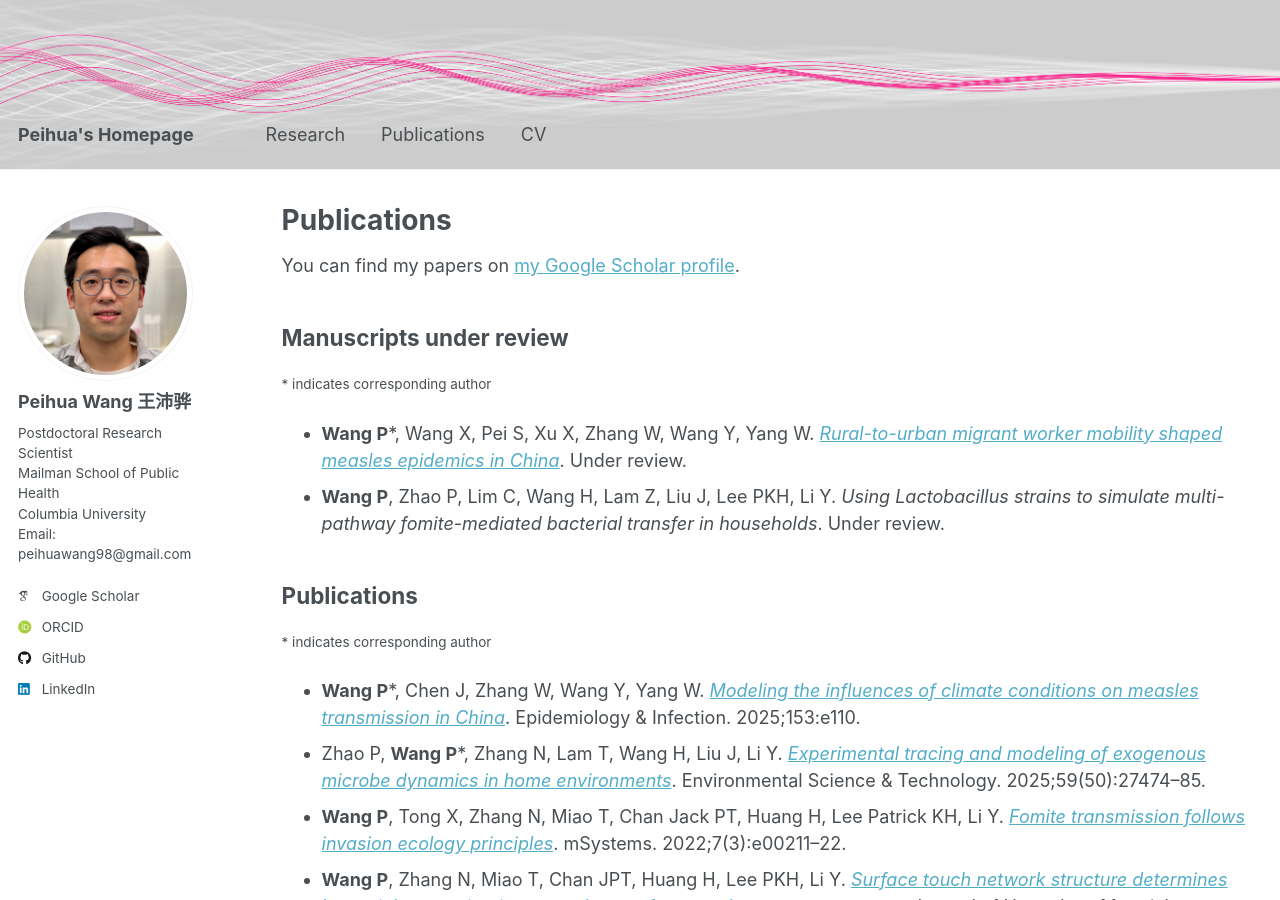
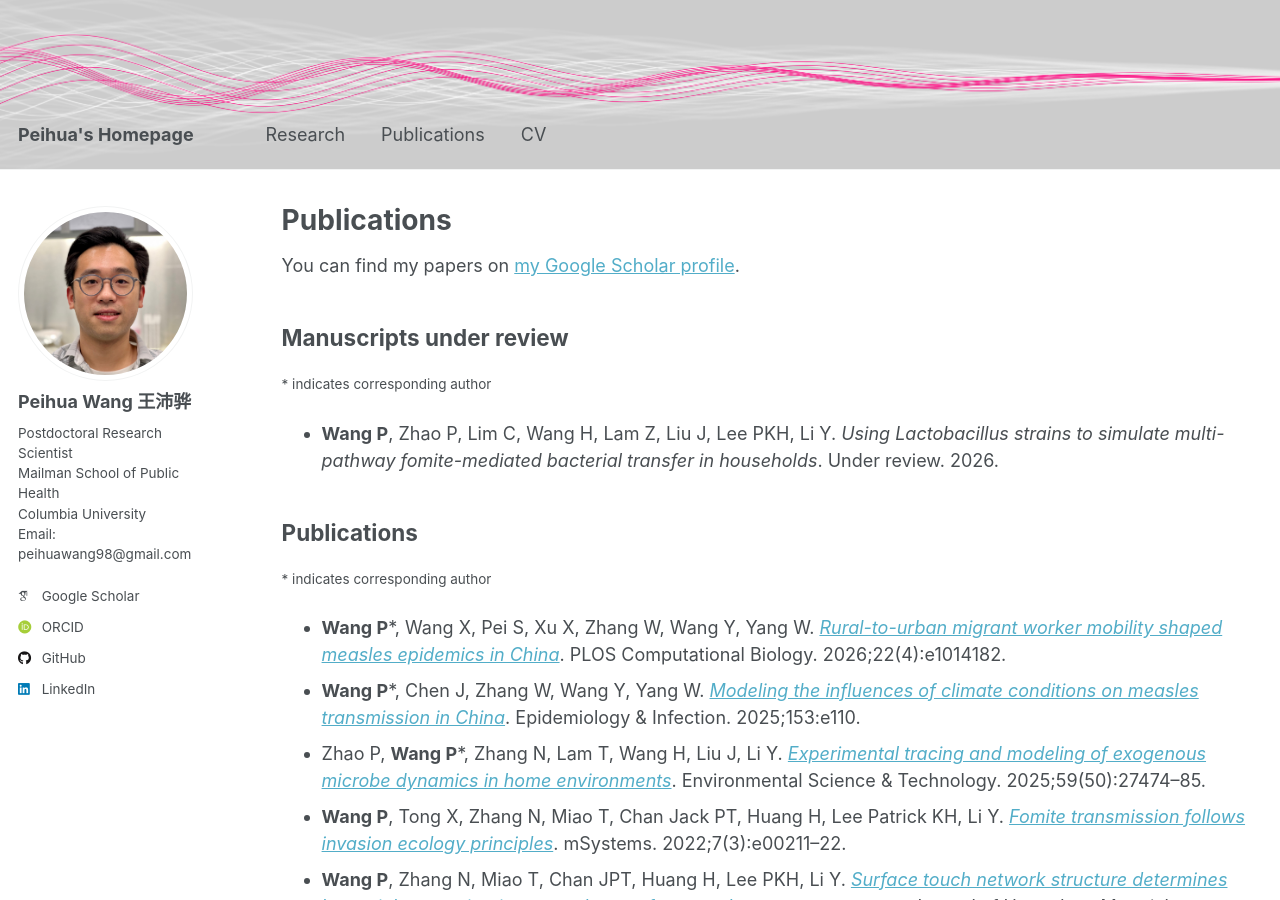
Before and after one commit to peihuawang98/peihuawang98.github.io, a Jekyll site: the page built from _pages/publications.md, in a window 1280 px wide and 900 px high. Built offline with Jekyll 4.4.1, drawn with Linux system fonts in a browser that asks for light colours; some web fonts are replaced; a script that is not in the unit is left out.

Commit message:
website_v2.15_general

```diff
--- a/_pages/publications.md
+++ b/_pages/publications.md
@@ -11,13 +11,13 @@ Manuscripts under review
 ------
 <small>* indicates corresponding author</small>
 
-- **Wang P***, Wang X, Pei S, Xu X, Zhang W, Wang Y, Yang W. [_Rural-to-urban migrant worker mobility shaped measles epidemics in China_](https://doi.org/10.1101/2025.06.21.25330021). Under review.
-- **Wang P**, Zhao P, Lim C, Wang H, Lam Z, Liu J, Lee PKH, Li Y. _Using Lactobacillus strains to simulate multi-pathway fomite-mediated bacterial transfer in households_. Under review.
+- **Wang P**, Zhao P, Lim C, Wang H, Lam Z, Liu J, Lee PKH, Li Y. _Using Lactobacillus strains to simulate multi-pathway fomite-mediated bacterial transfer in households_. Under review. 2026.
 
 Publications
 ------
 <small>* indicates corresponding author</small>
 
+- **Wang P***, Wang X, Pei S, Xu X, Zhang W, Wang Y, Yang W. [_Rural-to-urban migrant worker mobility shaped measles epidemics in China_](https://doi.org/10.1371/journal.pcbi.1014182). PLOS Computational Biology. 2026;22(4):e1014182.
 - **Wang P***, Chen J, Zhang W, Wang Y, Yang W. [_Modeling the influences of climate conditions on measles transmission in China_](https://doi.org/10.1017/S095026882510054X). Epidemiology & Infection. 2025;153:e110.
 - Zhao P, **Wang P***, Zhang N, Lam T, Wang H, Liu J, Li Y. [_Experimental tracing and modeling of exogenous microbe dynamics in home environments_](https://doi.org/10.1021/acs.est.5c06069). Environmental Science & Technology. 2025;59(50):27474–85.
 - **Wang P**, Tong X, Zhang N, Miao T, Chan Jack PT, Huang H, Lee Patrick KH, Li Y. [_Fomite transmission follows invasion ecology principles_](https://doi.org/10.1128/msystems.00211-22). mSystems. 2022;7(3):e00211–22.
```
Also changed, not shown: _pages/about.md (+1 -1 lines), _pages/research.md (+1 -1 lines), 1 other file.
